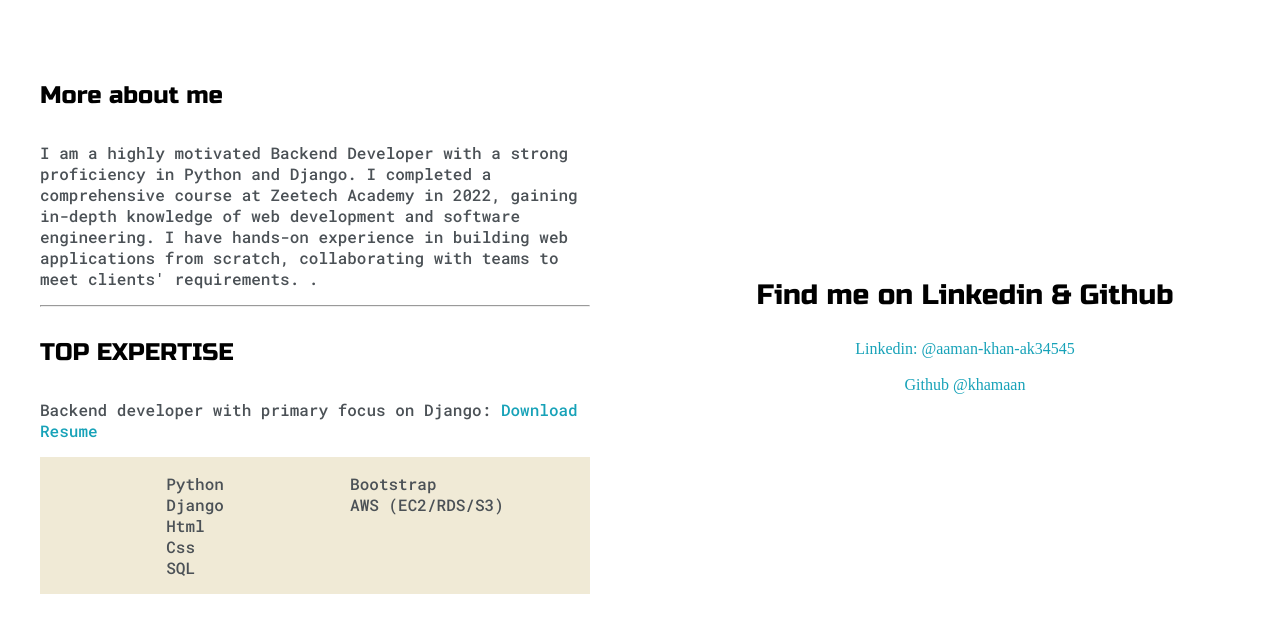
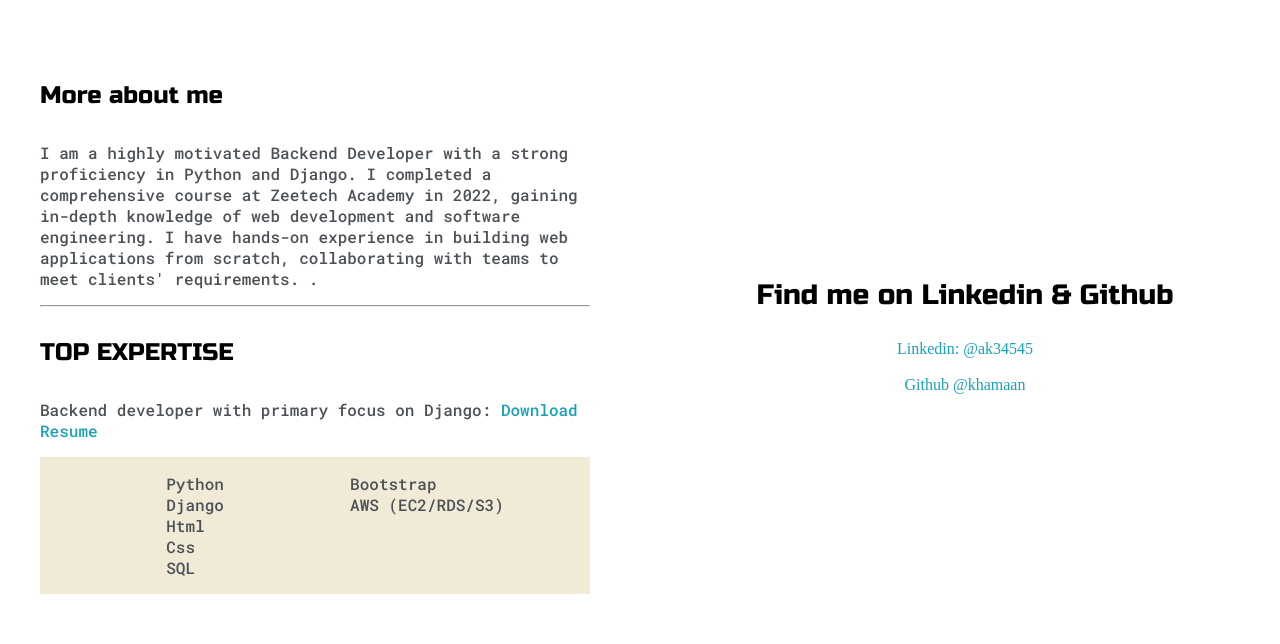
Before and after one commit to khamaan/Portfolio, a Django app: page / in a window 1280 px wide. Shown: the part 682-1326 px from the top of the page. Run offline with Django 4.2, Linux system fonts and the light colour scheme; some libraries are stand-ins or nearby versions.

Commit message:
Update index.html

```diff
--- a/templates/index.html
+++ b/templates/index.html
@@ -114,7 +114,7 @@
 				<div class="social-links">
 					<h3>Find me on Linkedin & Github</h3>
 
-					<a target="_blank" href="https://www.linkedin.com/in/aaman-khan-ak34545/">Linkedin: @aaman-khan-ak34545</a>
+					<a target="_blank" href="https://www.linkedin.com/in/ak34545/">Linkedin: @ak34545</a>
 					<br>
 					<a target="_blank" href="https://github.com/khamaan">Github @khamaan</a>
 				</div>
```
